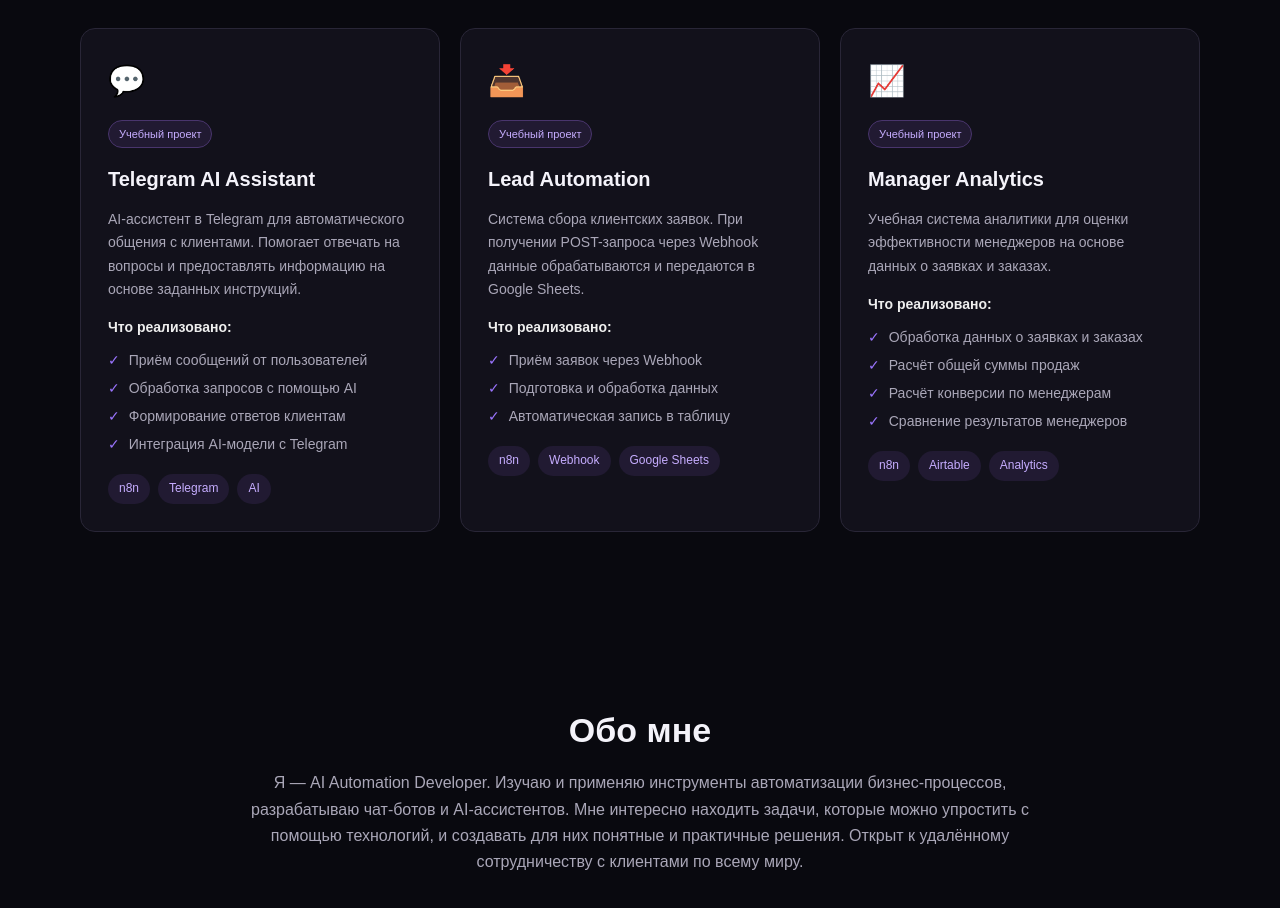
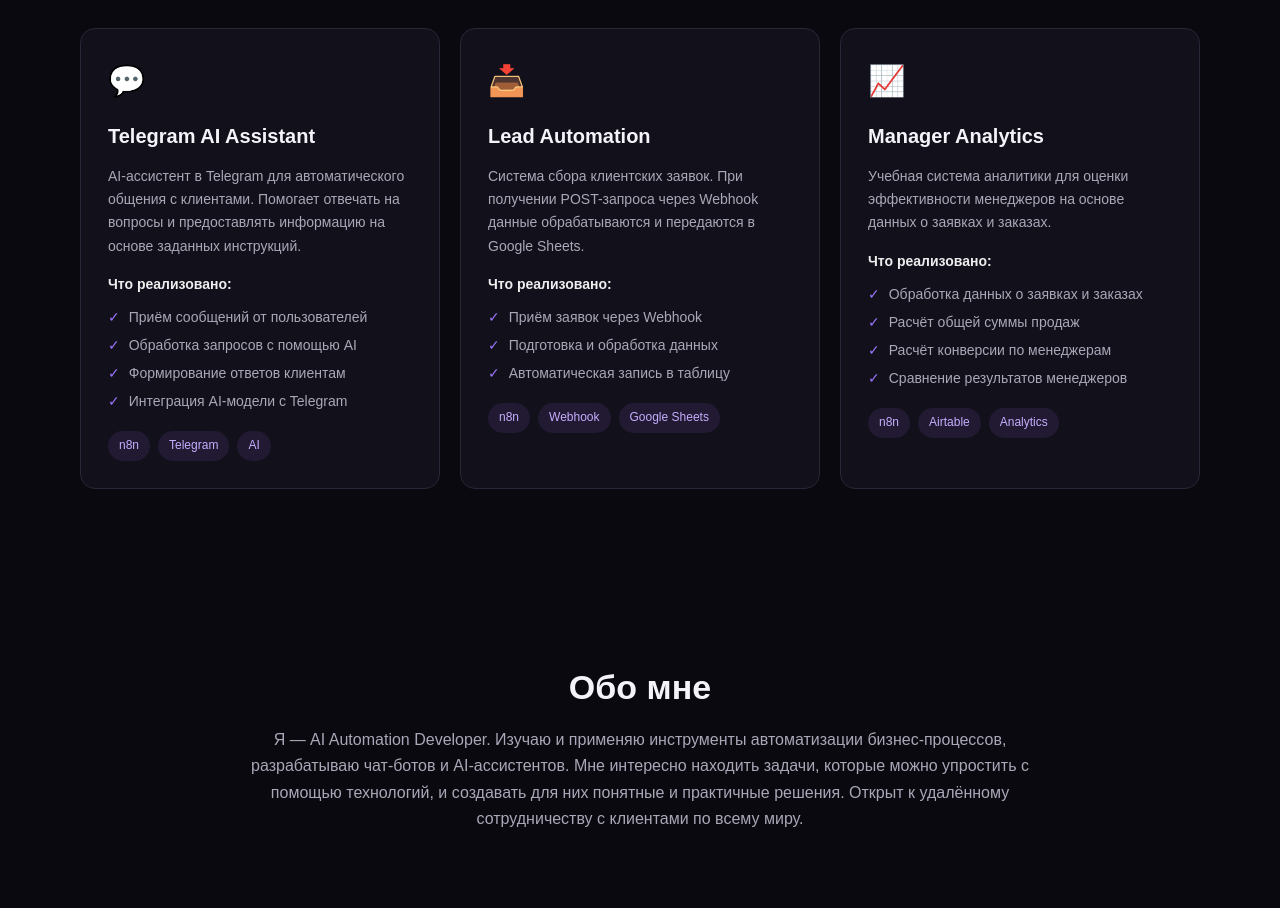
Before and after one commit to kirilmiron098123-cell/kirilmiron098123-cell.github.io, a plain HTML site: page index.html in a window 1280 px wide. Shown: the part 1880-2788 px from the top of the page. Drawn offline with Linux system fonts and the light colour scheme.

Commit message:
Update index.html

```diff
--- a/index.html
+++ b/index.html
@@ -459,7 +459,6 @@ footer {
 
       <div class="card reveal">
         <div class="icon">💬</div>
-        <span class="project-type" data-ru="Учебный проект" data-en="Learning project">Учебный проект</span>
         <h3>Telegram AI Assistant</h3>
         <p data-ru="AI-ассистент в Telegram для автоматического общения с клиентами. Помогает отвечать на вопросы и предоставлять информацию на основе заданных инструкций."
            data-en="A Telegram AI assistant for automated customer communication. It helps answer questions and provide information based on configured instructions.">
@@ -479,7 +478,6 @@ footer {
 
       <div class="card reveal">
         <div class="icon">📥</div>
-        <span class="project-type" data-ru="Учебный проект" data-en="Learning project">Учебный проект</span>
         <h3>Lead Automation</h3>
         <p data-ru="Система сбора клиентских заявок. При получении POST-запроса через Webhook данные обрабатываются и передаются в Google Sheets."
            data-en="A lead collection system. When a POST request arrives through a webhook, the data is processed and sent to Google Sheets.">
@@ -498,7 +496,6 @@ footer {
 
       <div class="card reveal">
         <div class="icon">📈</div>
-        <span class="project-type" data-ru="Учебный проект" data-en="Learning project">Учебный проект</span>
         <h3>Manager Analytics</h3>
         <p data-ru="Учебная система аналитики для оценки эффективности менеджеров на основе данных о заявках и заказах."
            data-en="A learning project for evaluating manager performance using lead and order data.">
```
